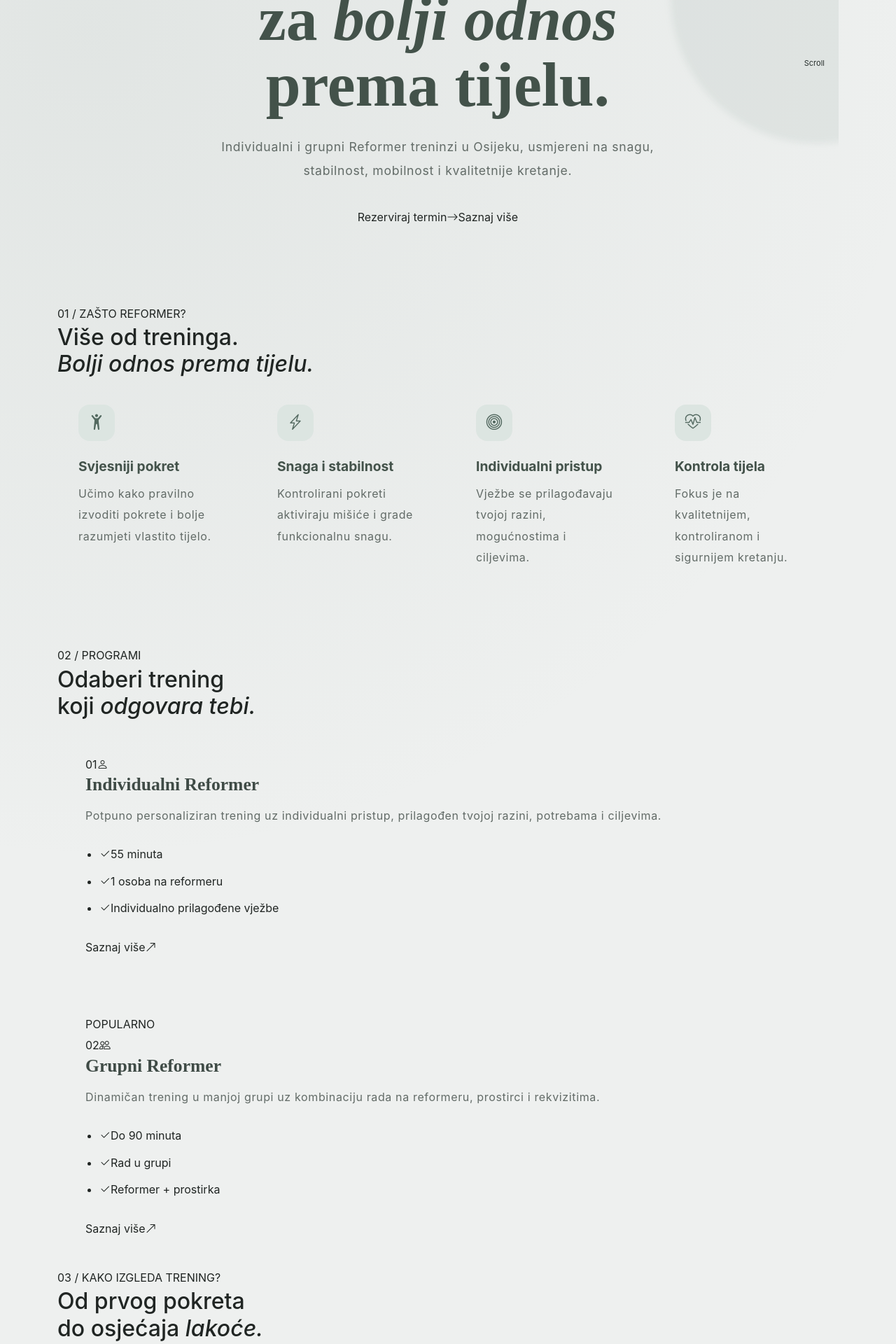
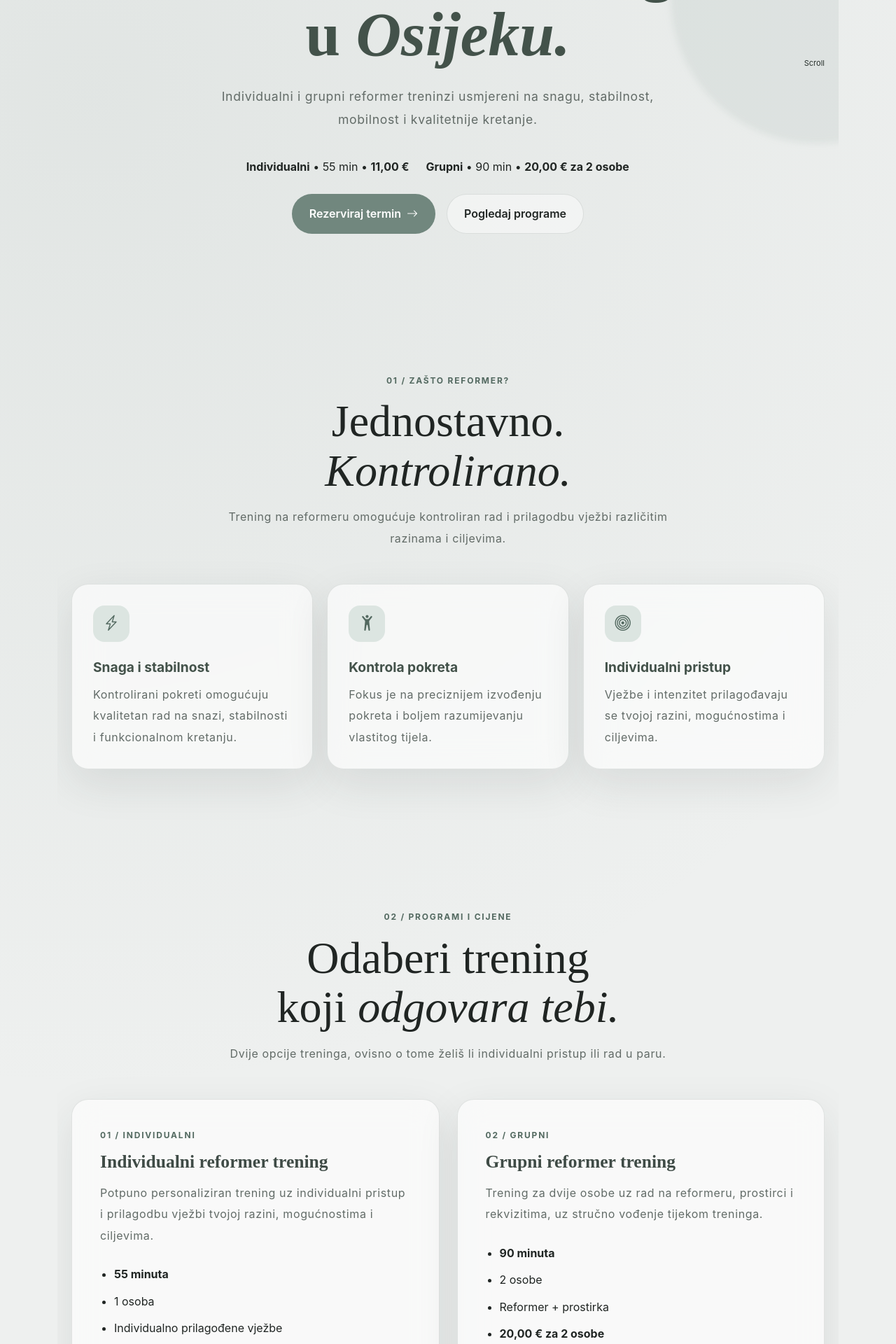
Before and after one commit to marijadergez/Reformer-App, a React (Vite) app: page / in a window 1280 px wide. Shown: the part 380-2300 px from the top of the page at 70% size. Built offline with nearby package versions, Linux system fonts and the light colour scheme; a web font is replaced by a local one.

Commit message:
uredjivanje homea

```diff
--- a/src/App.css
+++ b/src/App.css
@@ -456,7 +456,7 @@ a {
 
 .feature-grid {
   display: grid;
-  grid-template-columns: repeat(4, 1fr);
+  grid-template-columns: repeat(3, 1fr);
   gap: 20px;
 }
 
--- a/src/pages/Home.jsx
+++ b/src/pages/Home.jsx
@@ -1,15 +1,14 @@
-import React, { useEffect, useRef, useState } from "react";
+
+import React, { useEffect, useRef } from "react";
 import { Link } from "react-router-dom";
-
-import { IME_APLIKACIJE } from "../constants";
 
 import "bootstrap/dist/css/bootstrap.min.css";
 import "bootstrap-icons/font/bootstrap-icons.css";
 
 
-/* =========================
-   REVEAL ANIMATION
-========================= */
+/* =========================================================
+   REVEAL
+   ========================================================= */
 
 const Reveal = ({ children, className = "" }) => {
   const ref = useRef(null);
@@ -40,18 +39,18 @@ const Reveal = ({ children, className = "" }) => {
 };
 
 
-/* =========================
+/* =========================================================
    HOME
-========================= */
+   ========================================================= */
 
 function HOME() {
 
   useEffect(() => {
     document.title =
-      "Reformer Centar Osijek | Individualni i grupni Reformer treninzi";
+      "Reformer Centar Osijek | Reformer treninzi u Osijeku";
 
     const description =
-      "Reformer Centar Osijek nudi individualne i grupne Reformer treninge. Pokret, snaga, stabilnost i individualni pristup u Osijeku.";
+      "Reformer Centar Osijek nudi individualne i grupne reformer treninge. Individualni trening 55 min – 11,00 €, grupni trening 90 min – 20,00 € za 2 osobe.";
 
     let meta = document.querySelector(
       'meta[name="description"]'
@@ -63,7 +62,7 @@ function HOME() {
       document.head.appendChild(meta);
     }
 
-    meta.content = description;
+    meta.setAttribute("content", description);
   }, []);
 
 
@@ -71,9 +70,14 @@ function HOME() {
     <main className="home">
 
 
-      {/* =========================
-          HERO
-      ========================= */}
+      {/* =====================================================
+          01 / HERO
+
+          ŠTO?
+          GDJE?
+          KOLIKO?
+          ŠTO DALJE?
+          ===================================================== */}
 
       <section className="hero">
 
@@ -81,40 +85,60 @@ function HOME() {
 
         <div className="hero-content">
 
-          <span className="eyebrow">
+          <span className="hero-eyebrow">
             REFORMER CENTAR • OSIJEK
           </span>
 
           <h1>
             Reformer trening
             <br />
-            za <em>bolji odnos</em>
-            <br />
-            prema tijelu.
+            u <em>Osijeku.</em>
           </h1>
 
           <p>
-            Individualni i grupni Reformer treninzi u Osijeku,
-            usmjereni na snagu, stabilnost, mobilnost i kvalitetnije
-            kretanje.
+            Individualni i grupni reformer treninzi
+            usmjereni na snagu, stabilnost, mobilnost
+            i kvalitetnije kretanje.
           </p>
 
-          <div className="hero-buttons">
+
+          {/* CIJENE SU NAMJERNO VIDLJIVE ODMAH */}
+
+          <div className="mb-4">
+
+            <div className="d-flex flex-column flex-md-row justify-content-center gap-2 gap-md-4">
+
+              <span>
+                <strong>Individualni</strong>
+                {" "}• 55 min • <strong>11,00 €</strong>
+              </span>
+
+              <span>
+                <strong>Grupni</strong>
+                {" "}• 90 min • <strong>20,00 € za 2 osobe</strong>
+              </span>
+
+            </div>
+
+          </div>
+
+
+          <div className="d-flex flex-column flex-sm-row justify-content-center gap-3">
 
             <Link
               to="/rezervacije"
-              className="btn-main"
+              className="home-button"
             >
               Rezerviraj termin
-              <i className="bi bi-arrow-right"></i>
+              <i className="bi bi-arrow-right ms-2"></i>
             </Link>
 
-            <Link
-              to="/individualni"
-              className="btn-secondary"
+            <a
+              href="#programi"
+              className="home-button home-button-outline"
             >
-              Saznaj više
-            </Link>
+              Pogledaj programe
+            </a>
 
           </div>
 
@@ -133,53 +157,45 @@ function HOME() {
 
 
 
-      {/* =========================
-          INTRO / ZAŠTO REFORMER
-      ========================= */}
+      {/* =====================================================
+          02 / ZAŠTO REFORMER
+
+          SAMO TRI JASNE KORISTI.
+          NEMA PONAVLJANJA PROGRAMA.
+          ===================================================== */}
 
       <Reveal>
 
         <section
           id="zasto-reformer"
-          className="info-section"
+          className="section"
         >
 
-          <div className="section-heading">
+          <div className="section-header">
 
-            <span>
+            <span className="section-eyebrow">
               01 / ZAŠTO REFORMER?
             </span>
 
             <h2>
-              Više od treninga.
+              Jednostavno.
               <br />
-              <em>Bolji odnos prema tijelu.</em>
+              <em>Kontrolirano.</em>
             </h2>
+
+            <p>
+              Trening na reformeru omogućuje kontroliran rad
+              i prilagodbu vježbi različitim razinama
+              i ciljevima.
+            </p>
 
           </div>
 
 
           <div className="feature-grid">
 
-            <article className="feature-card">
 
-              <div className="feature-icon">
-                <i className="bi bi-person-arms-up"></i>
-              </div>
-
-              <h3>
-                Svjesniji pokret
-              </h3>
-
-              <p>
-                Učimo kako pravilno izvoditi pokrete i bolje
-                razumjeti vlastito tijelo.
-              </p>
-
-            </article>
-
-
-            <article className="feature-card">
+            <article className="feature-card glass-card">
 
               <div className="feature-icon">
                 <i className="bi bi-lightning-charge"></i>
@@ -190,14 +206,32 @@ function HOME() {
               </h3>
 
               <p>
-                Kontrolirani pokreti aktiviraju mišiće i grade
-                funkcionalnu snagu.
+                Kontrolirani pokreti omogućuju kvalitetan rad
+                na snazi, stabilnosti i funkcionalnom kretanju.
               </p>
 
             </article>
 
 
-            <article className="feature-card">
+            <article className="feature-card glass-card">
+
+              <div className="feature-icon">
+                <i className="bi bi-person-arms-up"></i>
+              </div>
+
+              <h3>
+                Kontrola pokreta
+              </h3>
+
+              <p>
+                Fokus je na preciznijem izvođenju pokreta
+                i boljem razumijevanju vlastitog tijela.
+              </p>
+
+            </article>
+
+
+            <article className="feature-card glass-card">
 
               <div className="feature-icon">
                 <i className="bi bi-bullseye"></i>
@@ -208,29 +242,12 @@ function HOME() {
               </h3>
 
               <p>
-                Vježbe se prilagođavaju tvojoj razini,
-                mogućnostima i ciljevima.
+                Vježbe i intenzitet prilagođavaju se tvojoj
+                razini, mogućnostima i ciljevima.
               </p>
 
             </article>
 
-
-            <article className="feature-card">
-
-              <div className="feature-icon">
-                <i className="bi bi-heart-pulse"></i>
-              </div>
-
-              <h3>
-                Kontrola tijela
-              </h3>
-
-              <p>
-                Fokus je na kvalitetnijem, kontroliranom i
-                sigurnijem kretanju.
-              </p>
-
-            </article>
 
           </div>
 
@@ -240,18 +257,23 @@ function HOME() {
 
 
 
-      {/* =========================
-          PROGRAMI
-      ========================= */}
+      {/* =====================================================
+          03 / PROGRAMI I CIJENE
+
+          OVDJE KORISNIK DONOSI ODLUKU.
+          ===================================================== */}
 
       <Reveal>
 
-        <section className="program-section">
+        <section
+          id="programi"
+          className="section"
+        >
 
-          <div className="section-heading">
+          <div className="section-header">
 
-            <span>
-              02 / PROGRAMI
+            <span className="section-eyebrow">
+              02 / PROGRAMI I CIJENE
             </span>
 
             <h2>
@@ -260,116 +282,119 @@ function HOME() {
               koji <em>odgovara tebi.</em>
             </h2>
 
+            <p>
+              Dvije opcije treninga, ovisno o tome
+              želiš li individualni pristup ili rad u paru.
+            </p>
+
           </div>
 
 
-          <div className="program-comparison">
+          <div className="program-grid">
 
 
-            {/* INDIVIDUALNI */}
+            {/* =================================================
+                INDIVIDUALNI
+                ================================================= */}
 
-            <article className="program-card">
+            <article className="program-card glass-card">
 
-              <div className="program-top">
-
-                <span>
-                  01
+              <span className="section-eyebrow">
+                01 / INDIVIDUALNI
               </span>
 
-                <i className="bi bi-person"></i>
-
-              </div>
-
               <h3>
-                Individualni Reformer
+                Individualni reformer trening
               </h3>
 
               <p>
                 Potpuno personaliziran trening uz individualni
-                pristup, prilagođen tvojoj razini, potrebama
-                i ciljevima.
+                pristup i prilagodbu vježbi tvojoj razini,
+                mogućnostima i ciljevima.
               </p>
 
               <ul>
 
                 <li>
-                  <i className="bi bi-check2"></i>
-                  55 minuta
+                  <strong>55 minuta</strong>
                 </li>
 
                 <li>
-                  <i className="bi bi-check2"></i>
-                  1 osoba na reformeru
+                  1 osoba
                 </li>
 
                 <li>
-                  <i className="bi bi-check2"></i>
                   Individualno prilagođene vježbe
+                </li>
+
+                <li>
+                  <strong>11,00 €</strong>
                 </li>
 
               </ul>
 
-              <Link to="/individualni">
+              <Link
+                to="/individualni"
+                className="home-button"
+              >
                 Saznaj više
-                <i className="bi bi-arrow-up-right"></i>
+                <i className="bi bi-arrow-up-right ms-2"></i>
               </Link>
 
             </article>
 
 
 
-            {/* GRUPNI */}
+            {/* =================================================
+                GRUPNI
+                ================================================= */}
 
-            <article className="program-card featured">
+            <article className="program-card glass-card">
 
-              <div className="program-badge">
-                POPULARNO
-              </div>
-
-              <div className="program-top">
-
-                <span>
-                  02
+              <span className="section-eyebrow">
+                02 / GRUPNI
               </span>
 
-                <i className="bi bi-people"></i>
-
-              </div>
-
               <h3>
-                Grupni Reformer
+                Grupni reformer trening
               </h3>
 
               <p>
-                Dinamičan trening u manjoj grupi uz kombinaciju
-                rada na reformeru, prostirci i rekvizitima.
+                Trening za dvije osobe uz rad na reformeru,
+                prostirci i rekvizitima, uz stručno vođenje
+                tijekom treninga.
               </p>
 
               <ul>
 
                 <li>
-                  <i className="bi bi-check2"></i>
-                  Do 90 minuta
+                  <strong>90 minuta</strong>
                 </li>
 
                 <li>
-                  <i className="bi bi-check2"></i>
-                  Rad u grupi
+                  2 osobe
                 </li>
 
                 <li>
-                  <i className="bi bi-check2"></i>
                   Reformer + prostirka
+                </li>
+
+                <li>
+                  <strong>20,00 € za 2 osobe</strong>
                 </li>
 
               </ul>
 
-              <Link to="/grupni">
+              <Link
+                to="/grupni"
+                className="home-button"
+              >
                 Saznaj više
-                <i className="bi bi-arrow-up-right"></i>
+                <i className="bi bi-arrow-up-right ms-2"></i>
               </Link>
 
             </article>
+
 
           </div>
 
@@ -379,25 +404,34 @@ function HOME() {
 
 
 
-      {/* =========================
-          KAKO IZGLEDA TRENING
-      ========================= */}
+      {/* =====================================================
+          04 / KAKO IZGLEDA TRENING
+
+          KRATKO.
+          NE PONAVLJA PROGRAMSKE INFORMACIJE.
+          ===================================================== */}
 
       <Reveal>
 
-        <section className="timeline-section">
+        <section className="section">
 
-          <div className="section-heading centered">
+          <div className="section-header">
 
-            <span>
+            <span className="section-eyebrow">
               03 / KAKO IZGLEDA TRENING?
             </span>
 
                 <h2>
-              Od prvog pokreta
+              Pokret koji ima
               <br />
-              do osjećaja <em>lakoće.</em>
+              <em>smisla.</em>
             </h2>
+
+
+            <p>
+              Svaki trening ima jasan tijek, od pripreme
+              do završnog smirivanja.
+            </p>
 
           </div>
 
@@ -418,14 +452,13 @@ function HOME() {
                 </h3>
 
                 <p>
-                  Kratko zagrijavanje i priprema tijela
-                  za kvalitetan pokret.
+                  Priprema tijela za kvalitetan i kontroliran
+                  trening.
                 </p>
 
               </div>
 
             </div>
-
 
 
             <div className="timeline-item">
@@ -437,18 +470,17 @@ function HOME() {
               <div>
 
                 <h3>
-                  Reformer
+                  Rad na reformeru
                 </h3>
 
                 <p>
-                  Kroz kontrolirane pokrete aktiviramo
-                  cijelo tijelo i upoznajemo rad na spravi.
+                  Uvodimo pokrete i vježbe prilagođene
+                  treningu na reformeru.
                 </p>
 
               </div>
 
             </div>
-
 
 
             <div className="timeline-item">
@@ -464,14 +496,13 @@ function HOME() {
                 </h3>
 
                 <p>
-                  Fokus na snagu, stabilnost, mobilnost
-                  i pravilnu tehniku.
+                  Fokus na kvaliteti pokreta, snazi
+                  i stabilnosti.
                 </p>
 
               </div>
 
             </div>
-
 
 
             <div className="timeline-item">
@@ -504,29 +535,31 @@ function HOME() {
 
 
 
-      {/* =========================
-          OSIJEK / LOKACIJA
-      ========================= */}
+      {/* =====================================================
+          05 / LOKACIJA
+
+          KRATKO I KONKRETNO.
+          ===================================================== */}
 
       <Reveal>
 
-        <section className="info-section">
+        <section className="section">
 
-          <div className="section-heading">
+          <div className="section-header">
 
-            <span>
-              04 / REFORMER CENTAR OSIJEK
+            <span className="section-eyebrow">
+              04 / LOKACIJA
             </span>
 
             <h2>
-              Pokret koji počinje
+              Pronađi nas
               <br />
-              <em>u Osijeku.</em>
+              u <em>Osijeku.</em>
             </h2>
 
             <p>
-              Pronađi program koji ti odgovara i napravi
-              prvi korak prema kvalitetnijem kretanju.
+              Reformer Centar Osijek nalazi se u prostoru
+              BlueGym Centra Osijek.
             </p>
 
           </div>
@@ -535,11 +568,11 @@ function HOME() {
           <div className="address-card">
 
             <strong>
-              Mjesto održavanja treninga
+              Reformer Centar Osijek
             </strong>
 
             <span>
-              BlueGym Centar Osijek, Reformer Centar
+              BlueGym Centar Osijek
               <br />
               Pavla Pejačevića 22, Osijek
             </span>
@@ -552,15 +585,13 @@ function HOME() {
 
 
 
-      {/* =========================
-          CTA
-      ========================= */}
+      {/* =====================================================
+          06 / ZAVRŠNI CTA
+          ===================================================== */}
 
       <Reveal>
 
         <section className="reservation-cta">
-
-          <div className="cta-content">
 
           <span>
             05 / REZERVACIJE
@@ -573,19 +604,17 @@ function HOME() {
           </h2>
 
           <p>
-              Odaberi individualni ili grupni Reformer trening
-              i rezerviraj svoj termin.
+            Odaberi svoj trening i rezerviraj termin
+            u Reformer Centru Osijek.
           </p>
 
           <Link
             to="/rezervacije"
-              className="cta-button"
+            className="home-button"
           >
             Rezerviraj svoj termin
-              <i className="bi bi-arrow-right"></i>
+            <i className="bi bi-arrow-right ms-2"></i>
           </Link>
-
-          </div>
 
         </section>
 
@@ -593,23 +622,21 @@ function HOME() {
 
 
 
-      {/* =========================
-          SOCIAL
-      ========================= */}
+      {/* =====================================================
+          07 / SOCIALS
+
+          NA HOMEU NAMJERNO MANJE.
+          DETALJNI SOCIAL BLOK OSTAVLJAMO NA
+          INDIVIDUALNI / GRUPNI PAGE.
+          ===================================================== */}
 
       <Reveal>
 
-        <section className="social-section">
+        <section className="social-section social-section-home">
 
-          <span>
+          <span className="section-eyebrow">
             OSTANIMO POVEZANI
           </span>
-
-          <h2>
-            Pratite nas
-            <br />
-            <em>i izvan Centra.</em>
-          </h2>
 
           <div className="social-links">
 
@@ -617,7 +644,7 @@ function HOME() {
               href="https://instagram.com/"
               target="_blank"
               rel="noreferrer"
-              aria-label="Instagram"
+              aria-label="Reformer Centar Osijek na Instagramu"
             >
               <i className="bi bi-instagram"></i>
             </a>
@@ -626,7 +653,7 @@ function HOME() {
               href="https://facebook.com/"
               target="_blank"
               rel="noreferrer"
-              aria-label="Facebook"
+              aria-label="Reformer Centar Osijek na Facebooku"
             >
               <i className="bi bi-facebook"></i>
             </a>
@@ -635,7 +662,7 @@ function HOME() {
               href="https://tiktok.com/"
               target="_blank"
               rel="noreferrer"
-              aria-label="TikTok"
+              aria-label="Reformer Centar Osijek na TikToku"
             >
               <i className="bi bi-tiktok"></i>
             </a>
@@ -648,9 +675,9 @@ function HOME() {
 
 
 
-      {/* =========================
+      {/* =====================================================
           FOOTER
-      ========================= */}
+          ===================================================== */}
 
       <footer className="site-footer">
 
```
Lines whose indentation alone changed are shown as unchanged.
